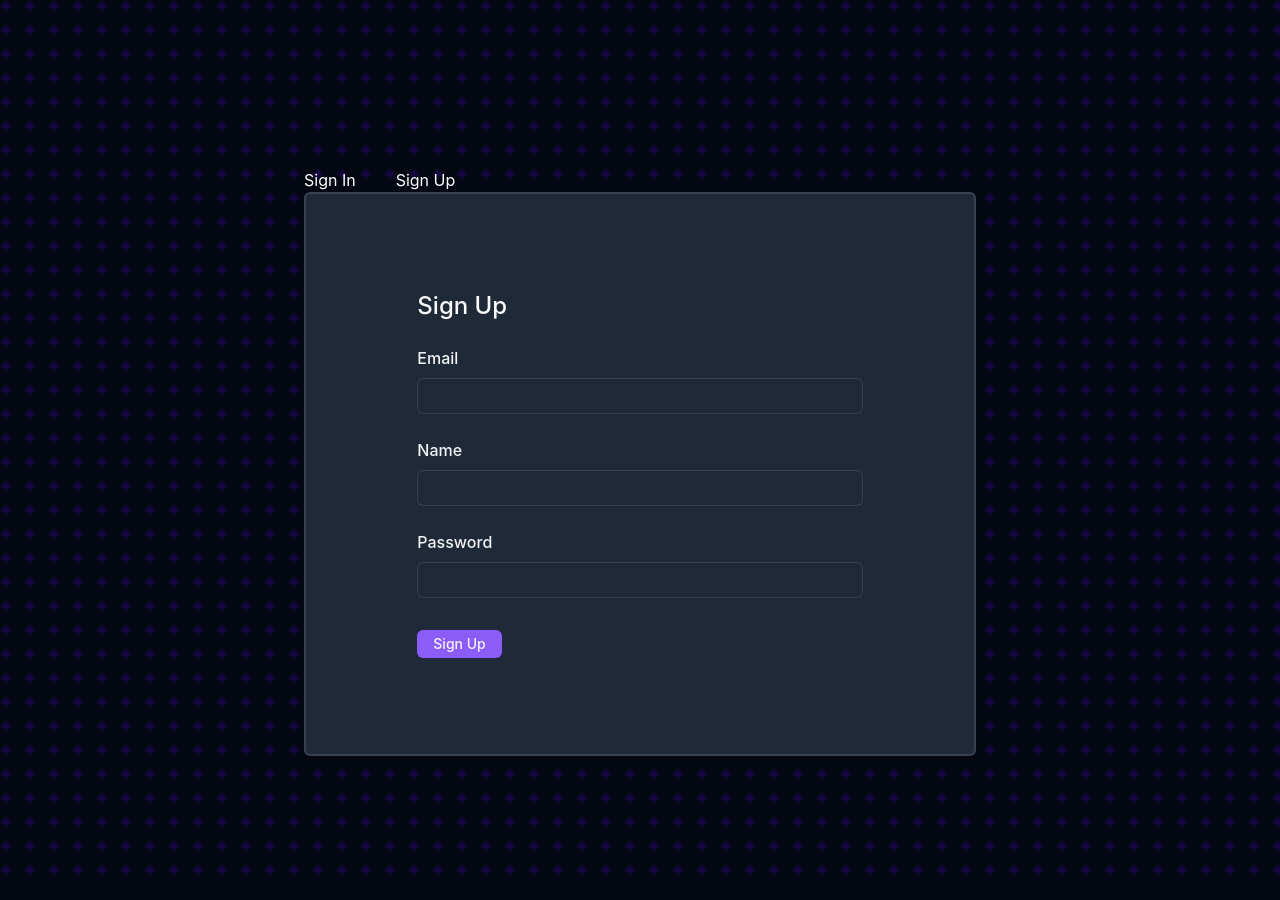
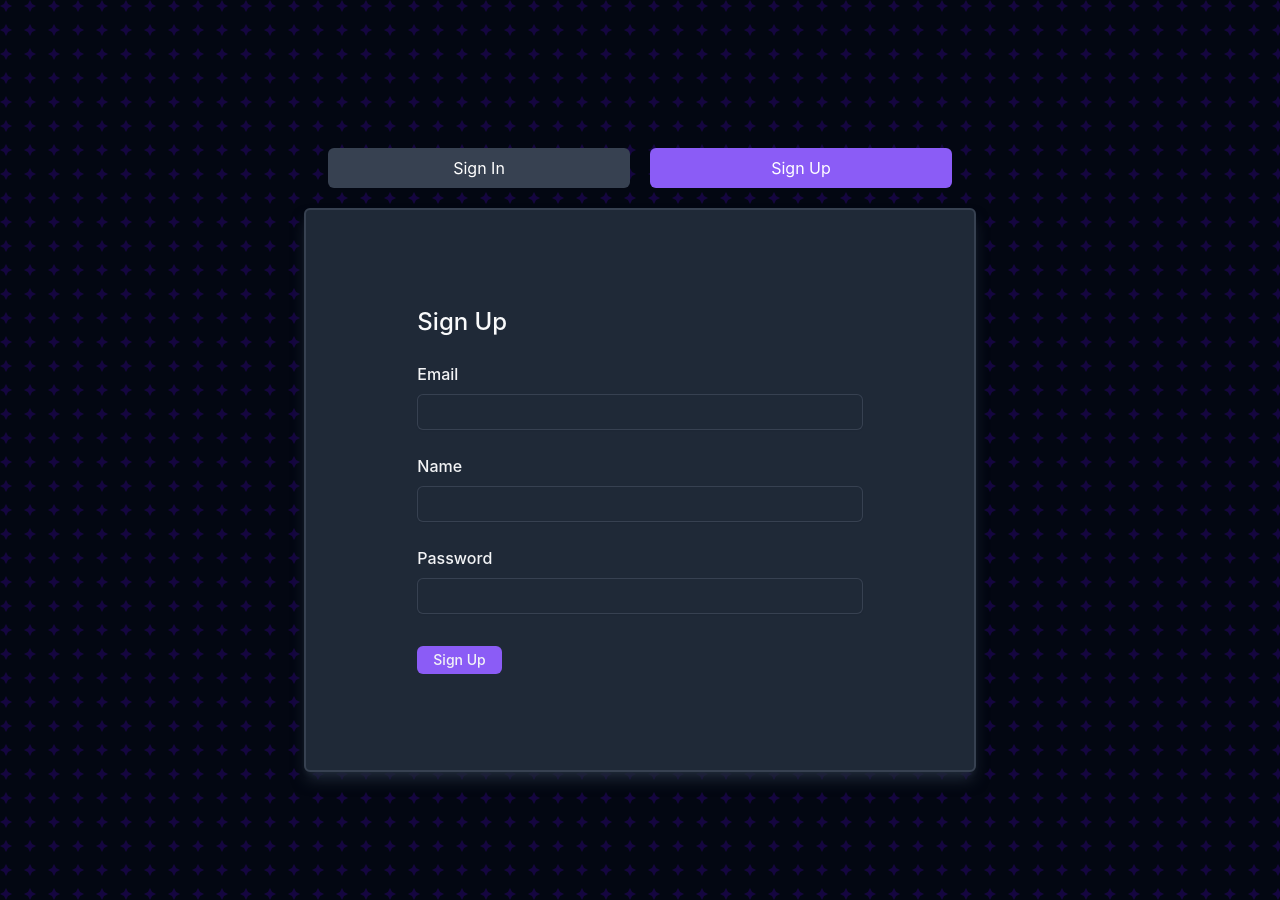
Before and after one commit to Infiplaya/chat-app, a React (Vite) app: page / in a window 1280 px wide. Built offline with nearby package versions, Linux system fonts and the light colour scheme; no server answers.

Commit message:
style buttons

```diff
--- a/src/App.tsx
+++ b/src/App.tsx
@@ -72,9 +72,23 @@ export default function App() {
         </>
       ) : (
         <div>
-          <div className="mt-10 flex gap-10 text-white">
-            <button onClick={() => setAuthState("signIn")}>Sign In</button>
-            <button onClick={() => setAuthState("signUp")}>Sign Up</button>
+          <div className="my-5 px-6 flex space-x-5 text-white">
+            <button
+              onClick={() => setAuthState("signIn")}
+              className={`w-full py-2 rounded-md ${
+                authState === "signIn" ? "bg-violet-500" : "bg-gray-700"
+              }`}
+            >
+              Sign In
+            </button>
+            <button
+              onClick={() => setAuthState("signUp")}
+              className={`w-full py-2 rounded-md ${
+                authState === "signUp" ? "bg-violet-500" : "bg-gray-700"
+              }`}
+            >
+              Sign Up
+            </button>
           </div>
 
           {authState === "signIn" ? <SignIn /> : <SignUp />}
--- a/src/SignIn.tsx
+++ b/src/SignIn.tsx
@@ -39,7 +39,7 @@ export function SignIn() {
   return (
     <form
       onSubmit={handleSubmit(handleSignIn)}
-      className="py-24 bg-gray-800 border-2 border-gray-700 rounded-md"
+      className="py-24 bg-gray-800 shadow-lg shadow-gray-800 border-2 border-gray-700 rounded-md"
     >
       <div className="mx-auto space-y-6 w-2/3">
         <h3 className="text-2xl font-medium text-gray-50">Sign In</h3>
--- a/src/SignUp.tsx
+++ b/src/SignUp.tsx
@@ -49,7 +49,7 @@ export default function SignUp() {
   return (
     <form
       onSubmit={handleSubmit(handleSignUp)}
-      className="py-24 bg-gray-800 border-2 border-gray-700 rounded-md"
+      className="py-24 bg-gray-800 border-2 border-gray-700 shadow-lg shadow-gray-800 rounded-md"
     >
       <div className="mx-auto space-y-6 w-2/3">
         <h3 className="text-2xl font-medium text-gray-50">Sign Up</h3>
```
